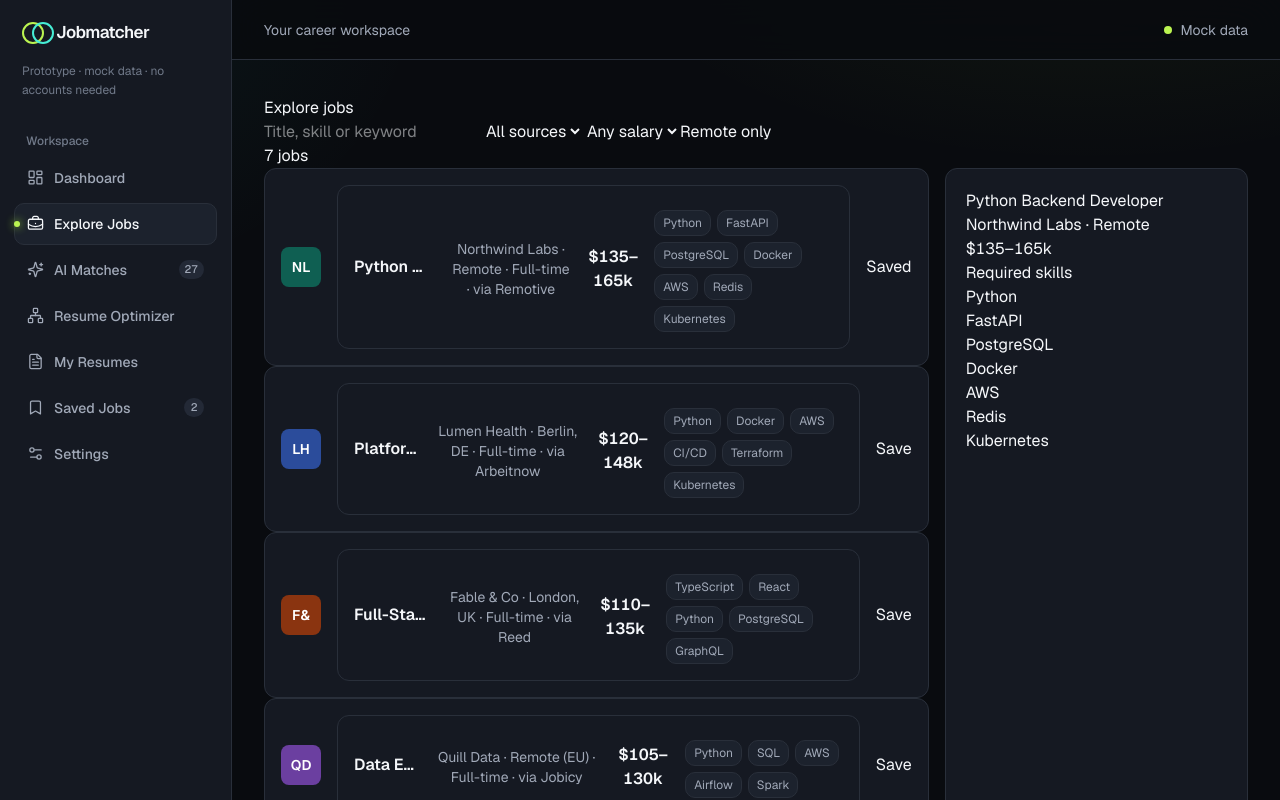
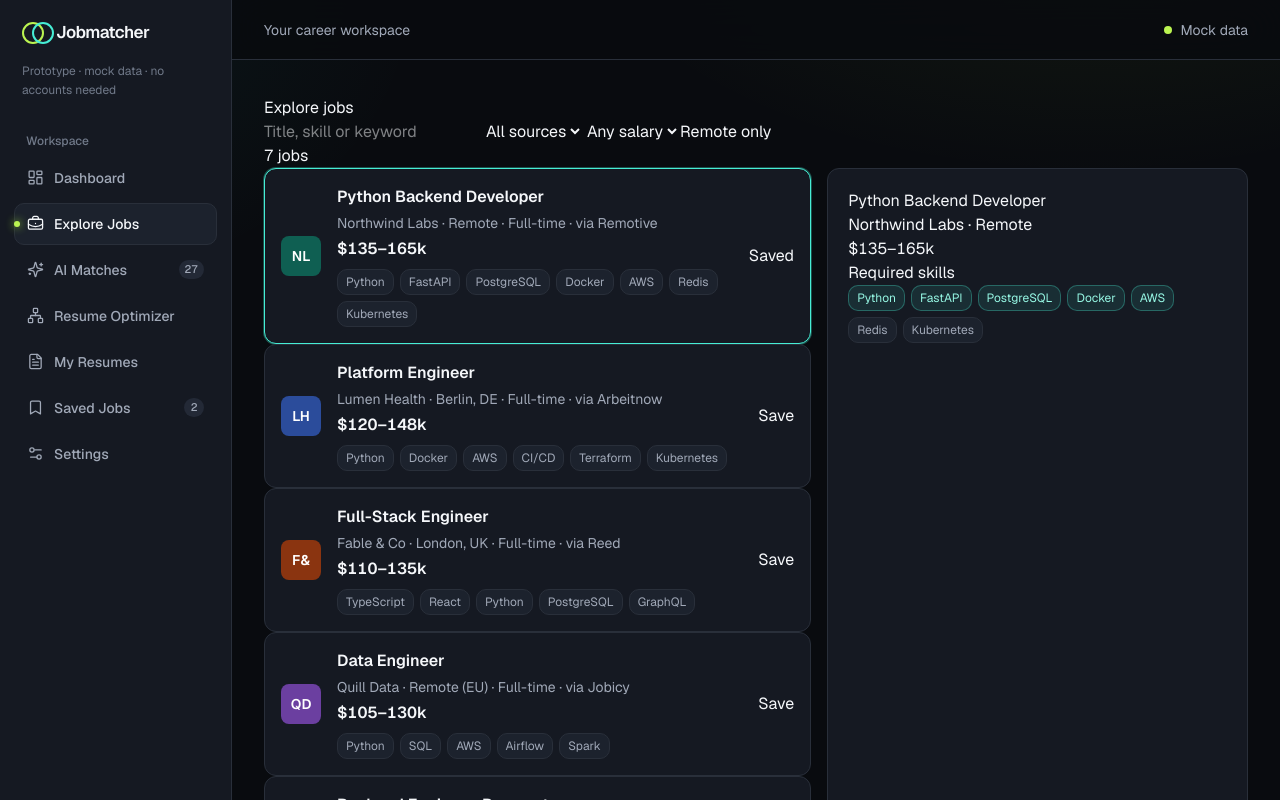
Before and after one commit to RomanMartinezM/job-matcher, a React (Vite) app: page /jobs in a window 1280 px wide. Shown: the top 800 px of the page. Built offline with nearby package versions, Linux system fonts and the light colour scheme.

Commit message:
feat: add selectable job cards and skill match details

```diff
--- a/src/pages/ExploreJobsPage.tsx
+++ b/src/pages/ExploreJobsPage.tsx
@@ -1,4 +1,4 @@
-import { jobs } from "@/data/jobs"
+import { candidateSkills,jobs } from "@/data/jobs"
 import { useState } from "react"
 import { useAppStore } from "@/store/useAppStore"
 
@@ -75,10 +75,14 @@ export function ExploreJobsPage() {
             {/* First grid column: your existing list */}
             <ul>
                 {filteredJobs.map((job) => (
-                <li
-                    key={job.id}
-                    className="flex items-center gap-4 rounded-xl border border-[#292F3A] bg-[#151922] p-4"
-                >
+                    <li
+                        key={job.id}
+                        className={`flex items-center gap-4 rounded-xl border bg-[#151922] p-4 ${
+                            selectedJob?.id === job.id
+                            ? "border-teal-300 ring-1 ring-teal-300/30"
+                            : "border-[#292F3A]"
+                        }`}
+                    >
                     <div
                         aria-hidden="true"
                         className="grid size-10 shrink-0 place-items-center rounded-lg text-sm font-semibold text-white"
@@ -92,11 +96,7 @@ export function ExploreJobsPage() {
                     </div>
 
                     <button
-                        className={`flex items-center gap-4 rounded-xl border bg-[#151922] p-4 ${
-                            selectedJobId === job.id
-                            ? "border-teal-300 ring-1 ring-teal-300/30"
-                            : "border-[#292F3A]"
-                        }`}
+                        className="min-w-0 flex-1 text-left"
                         onClick={() => setSelectedJobId(job.id)}
                         type="button"
                         >
@@ -139,11 +139,26 @@ export function ExploreJobsPage() {
                     <p>{selectedJob.salary}</p>
 
                     <h3>Required skills</h3>
-                    <ul>
-                        {selectedJob.skills.map((skill) => (
-                        <li key={skill}>{skill}</li>
-                        ))}
-                    </ul>
+
+                    <div className="flex flex-wrap gap-1.5">
+                        {selectedJob.skills.map((skill) => {
+                            const isMatched = candidateSkills.has(skill)
+
+                            return (
+                            <span
+                                className={`rounded-md border px-2 py-1 text-xs ${
+                                isMatched
+                                    ? "border-teal-300/30 bg-teal-300/10 text-teal-200"
+                                    : "border-[#292F3A] bg-[#1C222D] text-[#A1A9B8]"
+                                }`}
+                                key={skill}
+                            >
+                                {skill}
+                            </span>
+                            )
+                        })}
+                    </div>
+
                     </>
                 ) : (
                     <p>Select a job to see its details.</p>
```
